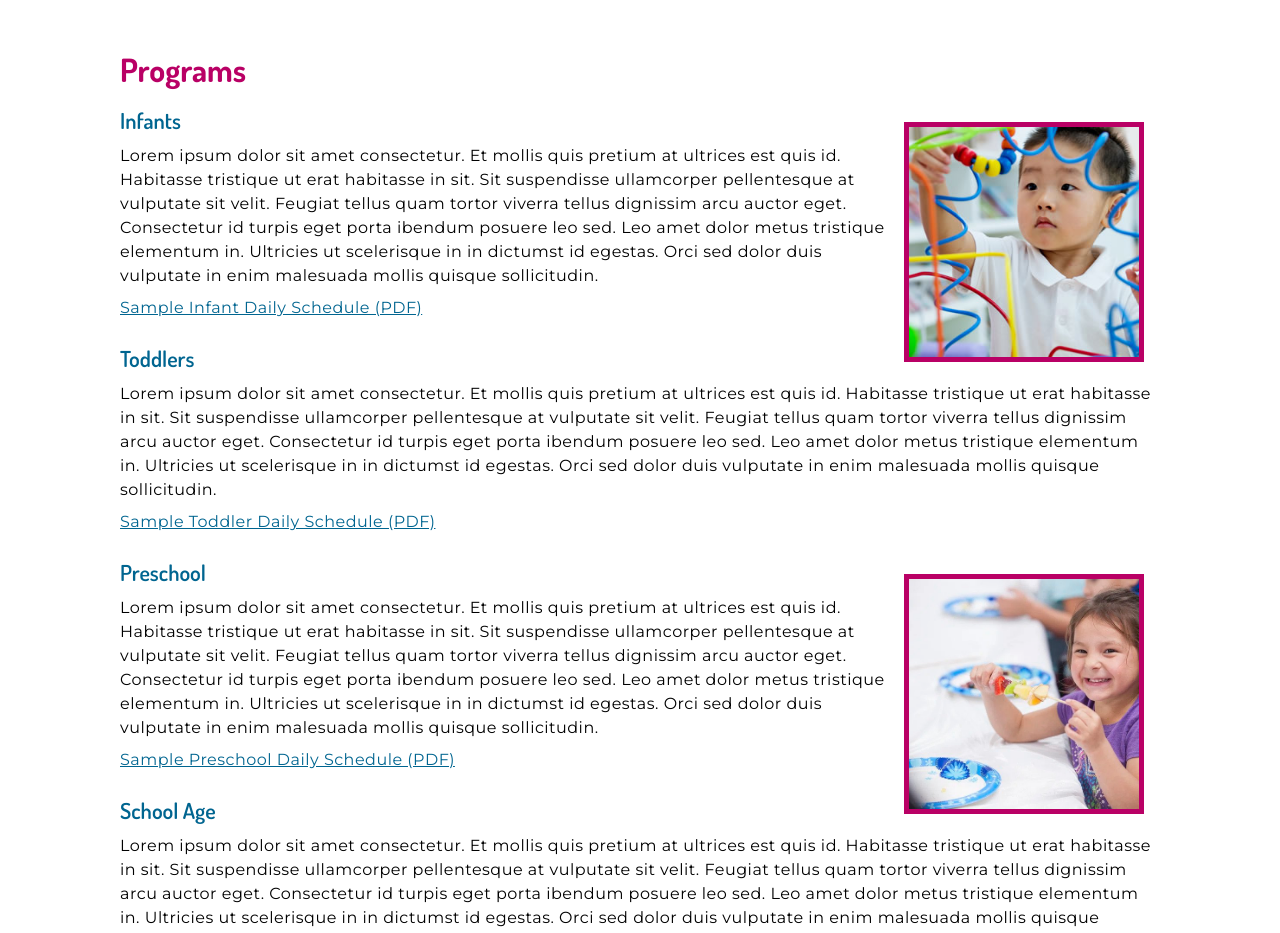
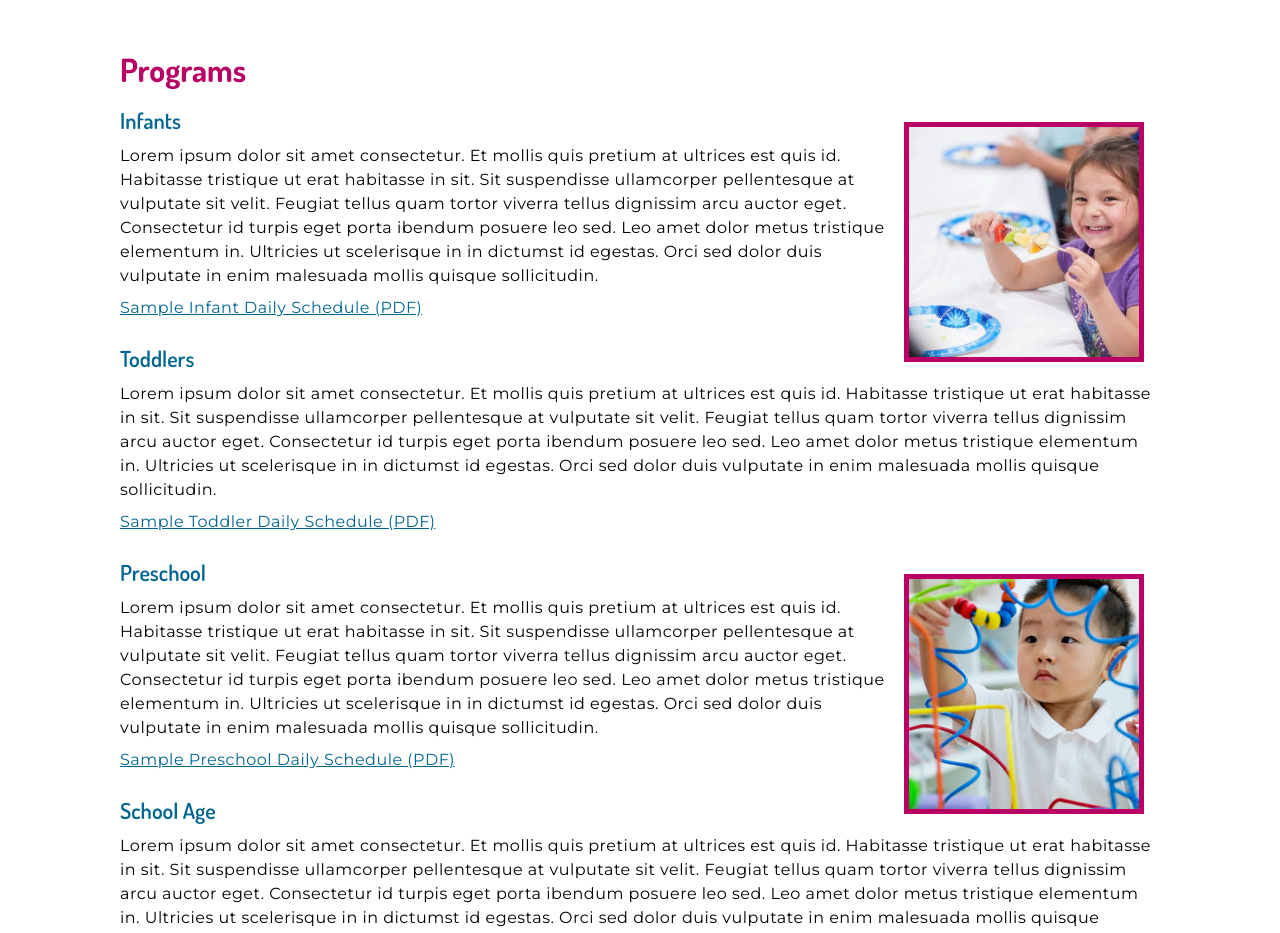
Before and after one commit to adinduokoro/London-s-Bright-Beginnings, a React (Create React App) app: page /programs in a window 1280 px wide. Shown: the part 455-1388 px from the top of the page. Built offline with nearby package versions, Linux system fonts and the light colour scheme; a web font is replaced by a local one.

Commit message:
Update Programs.jsx

```diff
--- a/src/pages/Programs.jsx
+++ b/src/pages/Programs.jsx
@@ -16,7 +16,7 @@ const Programs = () => {
         <div className="programs__container" style={{ margin: "0 1.5rem" }}>
           <Header title={"Programs"} />
           <div className="programs__content section">
-            <ParagraphImg img={toddler2} />
+            <ParagraphImg img={toddler1} />
             <ParagraphContent
               title={"Infants"}
               body={
@@ -33,7 +33,7 @@ const Programs = () => {
               docName={"Sample Toddler Daily Schedule (PDF)"}
               docLink={curriculum}
             />
-            <ParagraphImg img={toddler1} />
+            <ParagraphImg img={toddler2} />
             <ParagraphContent
               title={"Preschool"}
               body={
```
